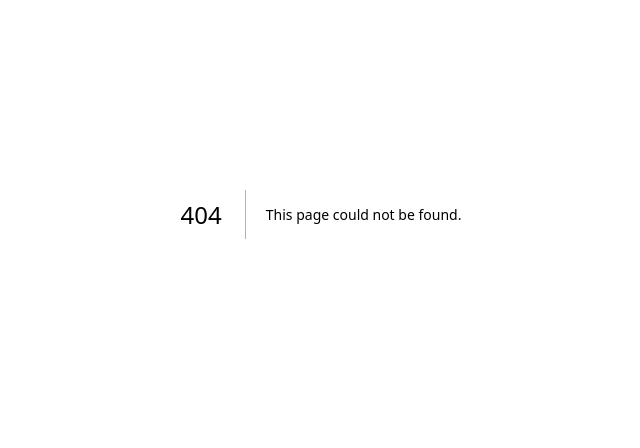
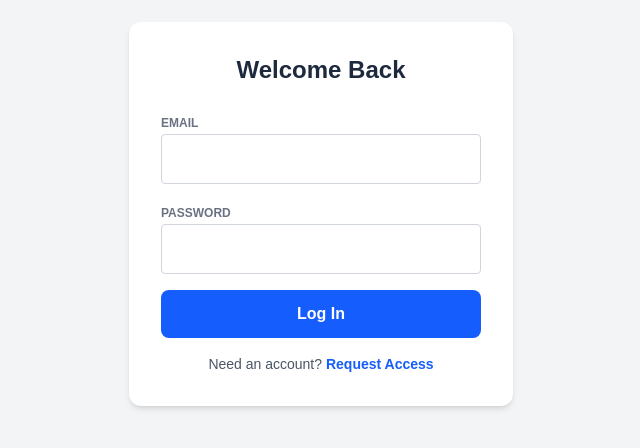
Before and after one commit to jazielaudrio/PlayByJ, a Next.js app: page /login in a window 1280 px wide. Before the commit this address had no page. Shown: the part 186-634 px from the top of the page, without its empty margins (319-959 px from the left). Built offline with nearby package versions, Linux system fonts and the light colour scheme; no server answers.

Commit message:
login feature

```diff
--- /dev/null
+++ b/app/login/page.tsx
@@ -0,0 +1,89 @@
+"use client";
+import React, { useState } from "react";
+import { auth, db } from "@/utils/firebase"; // Import db
+import { signInWithEmailAndPassword, createUserWithEmailAndPassword } from "firebase/auth";
+import { doc, setDoc } from "firebase/firestore"; // Import Firestore functions
+import { useRouter } from "next/navigation";
+
+export default function LoginPage() {
+  const [email, setEmail] = useState("");
+  const [password, setPassword] = useState("");
+  const [isSignUp, setIsSignUp] = useState(false);
+  const [error, setError] = useState("");
+  const router = useRouter();
+
+  const handleAuth = async (e: React.FormEvent) => {
+    e.preventDefault();
+    setError("");
+
+    try {
+      if (isSignUp) {
+        // 1. Create Authentication User
+        const userCredential = await createUserWithEmailAndPassword(auth, email, password);
+
+        // 2. Create User Document in Firestore with approved: false
+        await setDoc(doc(db, "users", userCredential.user.uid), {
+          email: email,
+          approved: false, // <--- THE KEY FLAG
+          createdAt: new Date().toISOString()
+        });
+
+      } else {
+        // Log In
+        await signInWithEmailAndPassword(auth, email, password);
+      }
+      router.push("/");
+    } catch (err: any) {
+      setError(err.message.replace("Firebase: ", ""));
+    }
+  };
+
+  return (
+    <div className="min-h-screen flex items-center justify-center bg-gray-100">
+      <div className="bg-white p-8 rounded-xl shadow-md w-96">
+        <h1 className="text-2xl font-bold text-center mb-6 text-slate-800">
+          {isSignUp ? "Request Access" : "Welcome Back"} {/* Changed Title */}
+        </h1>
+
+        {error && <p className="text-red-500 text-sm mb-4 text-center bg-red-50 p-2 rounded">{error}</p>}
+
+        <form onSubmit={handleAuth} className="space-y-4">
+          <div>
+            <label className="text-xs font-bold text-gray-500 uppercase">Email</label>
+            <input
+              type="email"
+              required
+              className="w-full p-3 border border-gray-300 rounded focus:ring-2 focus:ring-blue-500 outline-none text-slate-900"
+              value={email}
+              onChange={(e) => setEmail(e.target.value)}
+            />
+          </div>
+          <div>
+            <label className="text-xs font-bold text-gray-500 uppercase">Password</label>
+            <input
+              type="password"
+              required
+              className="w-full p-3 border border-gray-300 rounded focus:ring-2 focus:ring-blue-500 outline-none text-slate-900"
+              value={password}
+              onChange={(e) => setPassword(e.target.value)}
+            />
+          </div>
+
+          <button type="submit" className="w-full bg-blue-600 text-white py-3 rounded-lg font-bold hover:bg-blue-700 transition">
+            {isSignUp ? "Submit Request" : "Log In"} {/* Changed Label */}
+          </button>
+        </form>
+
+        <p className="text-center mt-4 text-sm text-gray-600">
+          {isSignUp ? "Already have an account?" : "Need an account?"}{" "}
+          <button
+            onClick={() => setIsSignUp(!isSignUp)}
+            className="text-blue-600 font-bold hover:underline"
+          >
+            {isSignUp ? "Log In" : "Request Access"}
+          </button>
+        </p>
+      </div>
+    </div>
+  );
+}
--- a/app/page.tsx
+++ b/app/page.tsx
@@ -3,19 +3,23 @@ import React, { useState, useRef, useEffect } from "react";
 import dynamic from "next/dynamic";
 import { generatePDF } from "@/utils/pdfGenerator";
 import { v4 as uuidv4 } from "uuid";
-import { db, storage } from "@/utils/firebase";
+import { db, storage, auth } from "@/utils/firebase";
 import {
   collection,
   addDoc,
   updateDoc,
   doc,
+  getDoc, // <--- Added getDoc
   deleteDoc,
   onSnapshot,
   query,
   orderBy,
-  serverTimestamp
+  serverTimestamp,
+  where
 } from "firebase/firestore";
 import { ref, uploadString, getDownloadURL, deleteObject } from "firebase/storage";
+import { onAuthStateChanged, signOut } from "firebase/auth";
+import { useRouter } from "next/navigation";
 
 const PlayCanvas = dynamic(() => import("@/components/PlayCanvas"), {
   ssr: false,
@@ -29,13 +33,14 @@ const PlayCanvas = dynamic(() => import("@/components/PlayCanvas"), {
 // Types
 type Player = { id: string; x: number; y: number; color: string; label: string };
 type Route = { id: string; points: number[]; color: string; hasArrow: boolean; isDashed: boolean };
-type Play = { id: string; name: string; image: string }; // image is now a URL
+type Play = { id: string; name: string; image: string };
 
 type Playbook = {
-  id: string; // Firestore Document ID
+  id: string;
   title: string;
   plays: Play[];
   createdAt: any;
+  userId: string;
 };
 
 export default function PlaybookEditor() {
@@ -44,10 +49,13 @@ export default function PlaybookEditor() {
   // Data State
   const [library, setLibrary] = useState<Playbook[]>([]);
   const [currentPlaybook, setCurrentPlaybook] = useState<Playbook | null>(null);
+  const [user, setUser] = useState<any>(null);
+  const [isApproved, setIsApproved] = useState<boolean | null>(null); // <--- New Approval State
 
   // UI State
   const [view, setView] = useState<'editor' | 'library'>('library');
   const [isSaving, setIsSaving] = useState(false);
+  const router = useRouter();
 
   // Editor State
   const [playName, setPlayName] = useState("Untitled Play");
@@ -69,10 +77,44 @@ export default function PlaybookEditor() {
   const [players, setPlayers] = useState<Player[]>(defaultPlayers);
   const [routes, setRoutes] = useState<Route[]>([]);
 
-  // --- FIREBASE SYNC ---
+  // --- AUTH & APPROVAL CHECK ---
   useEffect(() => {
-    // Subscribe to Playbooks Collection
-    const q = query(collection(db, "playbooks"), orderBy("createdAt", "desc"));
+    const unsubscribe = onAuthStateChanged(auth, async (currentUser) => {
+      if (!currentUser) {
+        router.push("/login");
+      } else {
+        setUser(currentUser);
+
+        // Check Approval Status in Firestore
+        try {
+          const userDocRef = doc(db, "users", currentUser.uid);
+          const userSnap = await getDoc(userDocRef);
+
+          if (userSnap.exists() && userSnap.data().approved === true) {
+            setIsApproved(true);
+          } else {
+            setIsApproved(false);
+          }
+        } catch (e) {
+          console.error("Error fetching user profile:", e);
+          setIsApproved(false);
+        }
+      }
+    });
+    return () => unsubscribe();
+  }, [router]);
+
+  // --- FIREBASE SYNC (User Specific) ---
+  useEffect(() => {
+    // Only sync if user exists AND is approved
+    if (!user || !isApproved) return;
+
+    const q = query(
+      collection(db, "playbooks"),
+      where("userId", "==", user.uid),
+      orderBy("createdAt", "desc")
+    );
+
     const unsubscribe = onSnapshot(q, (snapshot) => {
       const books: Playbook[] = snapshot.docs.map(doc => ({
         id: doc.id,
@@ -80,7 +122,6 @@ export default function PlaybookEditor() {
       } as Playbook));
       setLibrary(books);
 
-      // Update current playbook if open
       if (currentPlaybook) {
         const updated = books.find(b => b.id === currentPlaybook.id);
         if (updated) setCurrentPlaybook(updated);
@@ -88,15 +129,18 @@ export default function PlaybookEditor() {
     });
 
     return () => unsubscribe();
-  }, [currentPlaybook?.id]); // Re-run isn't strictly needed for list, but safe
+  }, [user, isApproved, currentPlaybook?.id]); // Added isApproved dependency
 
   // --- ACTIONS ---
 
   const createNewPlaybook = async () => {
+    if (!user) return;
+
     const newBook = {
       title: "New Playbook",
       plays: [],
-      createdAt: serverTimestamp()
+      createdAt: serverTimestamp(),
+      userId: user.uid
     };
     try {
         const docRef = await addDoc(collection(db, "playbooks"), newBook);
@@ -120,7 +164,6 @@ export default function PlaybookEditor() {
     e.stopPropagation();
     if (confirm("Delete this playbook? This cannot be undone.")) {
       try {
-        // Optional: You should also loop through plays and delete images from Storage here to be clean
         await deleteDoc(doc(db, "playbooks", id));
         if (currentPlaybook?.id === id) setView('library');
       } catch (e) {
@@ -132,11 +175,18 @@ export default function PlaybookEditor() {
   const savePlaybookTitle = async (newTitle: string) => {
     setPlaybookTitle(newTitle);
     if (currentPlaybook) {
-      // Optimistic UI update
       setCurrentPlaybook({ ...currentPlaybook, title: newTitle });
-      // Firestore update
       const bookRef = doc(db, "playbooks", currentPlaybook.id);
       await updateDoc(bookRef, { title: newTitle });
+    }
+  };
+
+  const handleSignOut = async () => {
+    try {
+      await signOut(auth);
+      router.push("/login");
+    } catch (e) {
+      console.error("Error signing out:", e);
     }
   };
 
@@ -146,8 +196,6 @@ export default function PlaybookEditor() {
     setIsSaving(true);
 
     try {
-        // 1. Capture Canvas
-        // (Auto-crop logic same as before)
         let minX = Infinity, minY = Infinity, maxX = -Infinity, maxY = -Infinity;
 
         players.forEach(p => {
@@ -170,21 +218,18 @@ export default function PlaybookEditor() {
         const config = { x, y, width: w, height: h, pixelRatio: 2, mimeType: "image/jpeg", quality: 0.8 };
         const dataUrl = stageRef.current.toDataURL(config);
 
-        // 2. Upload to Firebase Storage
         const playId = uuidv4();
         const storageRef = ref(storage, `plays/${currentPlaybook.id}/${playId}.jpg`);
 
         await uploadString(storageRef, dataUrl, 'data_url');
         const downloadURL = await getDownloadURL(storageRef);
 
-        // 3. Save Metadata to Firestore
         const newPlay: Play = { id: playId, name: playName, image: downloadURL };
         const updatedPlays = [...currentPlaybook.plays, newPlay];
 
         const bookRef = doc(db, "playbooks", currentPlaybook.id);
         await updateDoc(bookRef, { plays: updatedPlays });
 
-        // Reset
         setPlayName(`Play ${updatedPlays.length + 1}`);
         alert("Play Saved!");
     } catch (e) {
@@ -202,14 +247,10 @@ export default function PlaybookEditor() {
         const playToDelete = currentPlaybook.plays.find(p => p.id === playId);
         const updatedPlays = currentPlaybook.plays.filter(p => p.id !== playId);
 
-        // Update DB
         const bookRef = doc(db, "playbooks", currentPlaybook.id);
         await updateDoc(bookRef, { plays: updatedPlays });
 
-        // Delete Image from Storage (Cleanup)
         if (playToDelete) {
-            // Extract path from URL or reconstruct it if predictable
-            // Assuming structure plays/{bookId}/{playId}.jpg
             const imgRef = ref(storage, `plays/${currentPlaybook.id}/${playId}.jpg`);
             deleteObject(imgRef).catch(err => console.log("Image delete warning:", err));
         }
@@ -223,8 +264,44 @@ export default function PlaybookEditor() {
   const deleteRoute = (id: string) => setRoutes(prev => prev.filter(r => r.id !== id));
   const clearRoutes = () => setRoutes([]);
 
-  // --- RENDER ---
+  // --- RENDER STATES ---
 
+  // 1. Loading State (Waiting for Auth or Approval check)
+  if (!user || isApproved === null) {
+    return (
+      <div className="min-h-screen flex items-center justify-center bg-gray-50">
+        <span className="text-gray-400 font-medium animate-pulse">Verifying Access...</span>
+      </div>
+    );
+  }
+
+  // 2. Pending Approval State
+  if (isApproved === false) {
+    return (
+      <div className="min-h-screen flex flex-col items-center justify-center bg-gray-50 p-6 font-sans">
+        <div className="bg-white p-8 rounded-xl shadow-sm text-center max-w-md border border-gray-200">
+          <div className="text-4xl mb-4">⏳</div>
+          <h1 className="text-xl font-bold text-slate-800 mb-2">Access Pending</h1>
+          <p className="text-gray-600 mb-6 text-sm leading-relaxed">
+            Thanks for signing up! Your account is currently under review by the administrator.
+            You will be able to create playbooks once approved.
+          </p>
+          <div className="bg-gray-50 p-3 rounded-lg mb-6 border border-gray-100">
+            <p className="text-xs text-gray-400 uppercase font-bold tracking-wide">Registered Email</p>
+            <p className="text-slate-700 font-mono text-sm mt-1">{user.email}</p>
+          </div>
+          <button
+            onClick={handleSignOut}
+            className="text-red-500 font-bold text-sm hover:text-red-600 hover:underline transition"
+          >
+            Sign Out & Check Later
+          </button>
+        </div>
+      </div>
+    );
+  }
+
+  // 3. Approved State (Main App)
   if (view === 'library') {
     return (
       <div className="min-h-screen bg-slate-50 p-8 font-sans">
@@ -234,9 +311,18 @@ export default function PlaybookEditor() {
               <h1 className="text-4xl font-extrabold text-slate-900">My Playbooks</h1>
               <p className="text-slate-500 mt-2">Manage your team's strategies.</p>
             </div>
-            <button onClick={createNewPlaybook} className="bg-blue-600 hover:bg-blue-700 text-white px-6 py-3 rounded-lg shadow-lg font-bold transition flex items-center gap-2">
-              + New Playbook
-            </button>
+            <div className="flex items-center gap-4">
+               <div className="text-right hidden sm:block">
+                 <p className="text-xs text-gray-400 font-bold uppercase">Logged in as</p>
+                 <p className="text-sm text-gray-700 font-medium">{user.email}</p>
+               </div>
+               <button onClick={handleSignOut} className="text-gray-400 hover:text-red-500 font-bold text-sm px-3 py-2">
+                 Sign Out
+               </button>
+               <button onClick={createNewPlaybook} className="bg-blue-600 hover:bg-blue-700 text-white px-6 py-3 rounded-lg shadow-lg font-bold transition flex items-center gap-2">
+                 + New Playbook
+               </button>
+            </div>
           </header>
           <div className="grid grid-cols-1 md:grid-cols-2 lg:grid-cols-3 gap-6">
             {library.map((book) => (
@@ -270,7 +356,6 @@ export default function PlaybookEditor() {
           </div>
         </div>
         <div className="flex gap-3">
-          {/* Note: generatePDF is async now */}
           <button onClick={() => generatePDF(currentPlaybook?.plays || [], 'sheet')} className="bg-white border border-gray-200 text-gray-700 hover:bg-gray-50 px-4 py-2 rounded-lg shadow-sm font-medium transition flex items-center gap-2"><span>📄</span> A4 Sheet</button>
           <button onClick={() => generatePDF(currentPlaybook?.plays || [], 'wristband')} className="bg-emerald-600 hover:bg-emerald-700 text-white px-5 py-2.5 rounded-lg shadow-sm font-medium transition flex items-center gap-2"><span>⌚</span> Wristband</button>
         </div>
--- a/utils/firebase.ts
+++ b/utils/firebase.ts
@@ -1,7 +1,7 @@
-// utils/firebase.ts
 import { initializeApp } from "firebase/app";
 import { getFirestore } from "firebase/firestore";
 import { getStorage } from "firebase/storage";
+import { getAuth } from "firebase/auth"; // <--- Import this
 
 const firebaseConfig = {
   apiKey: process.env.NEXT_PUBLIC_FIREBASE_API_KEY,
@@ -15,3 +15,4 @@ const firebaseConfig = {
 const app = initializeApp(firebaseConfig);
 export const db = getFirestore(app);
 export const storage = getStorage(app);
+export const auth = getAuth(app); // <--- Export this
```
Also changed, not shown: 1 other file (tests, documents, lock files or other folders).
